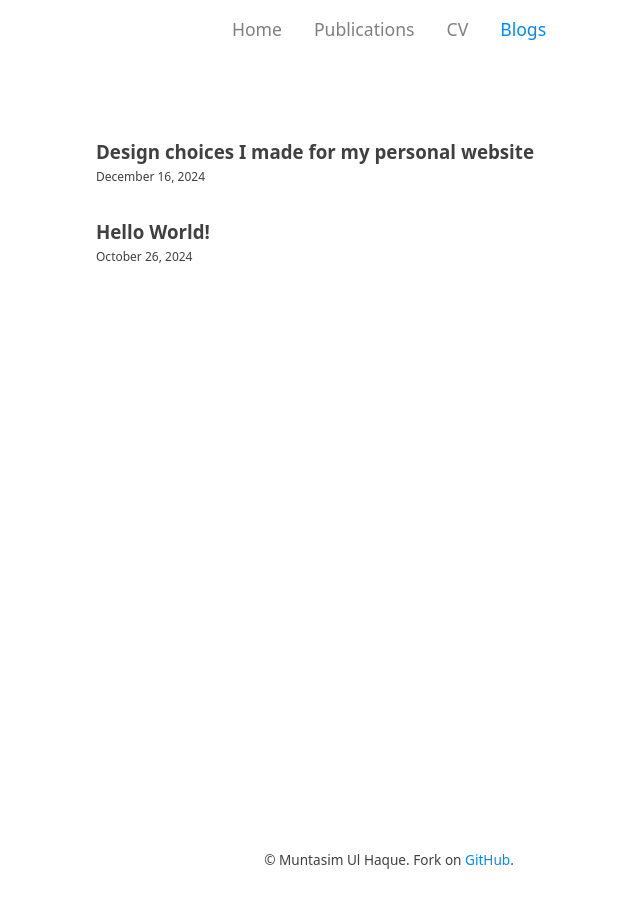
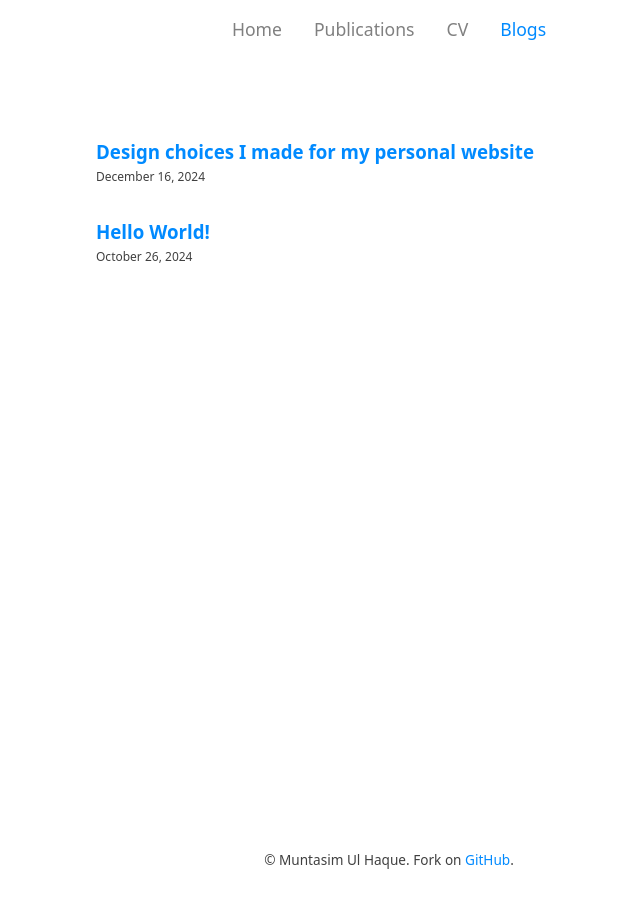
Before and after one commit to muntasimulhaque/muntasimulhaque.github.io, a Jekyll site: the page built from blog.md, in a window 1280 px wide. Shown: the whole page, without its empty margins (251-891 px from the left). Built offline with Jekyll 4.4.1, drawn with Linux system fonts in a browser that asks for light colours.

Commit message:
Update main.css

```diff
--- a/assets/css/main.css
+++ b/assets/css/main.css
@@ -3,7 +3,6 @@
     --background-color: #FFF;
     --text-color: #404040;
     --link-color: #008AFF;
-    --visited-link-color: #673ab7;
     --selection-color: #DFEAFB;
     --navigation-menu-color: #808080;
     --max-content-width: 650px;
@@ -63,7 +62,7 @@ a:hover {
 }
 
 a:visited {
-    color: var(--visited-link-color);
+    color: var(--link-color);
     text-decoration: none;
 }
 
@@ -124,12 +123,12 @@ nav a:hover {
 }
 
 .blog-title a {
-    color: var(--primary-color);
+    color: var(--link-color);
     text-decoration: none;
 }
 
 .blog-title a:visited {
-    color: var(--visited-link-color);
+    color: var(--link-color);
     text-decoration: none;
 }
 
```
